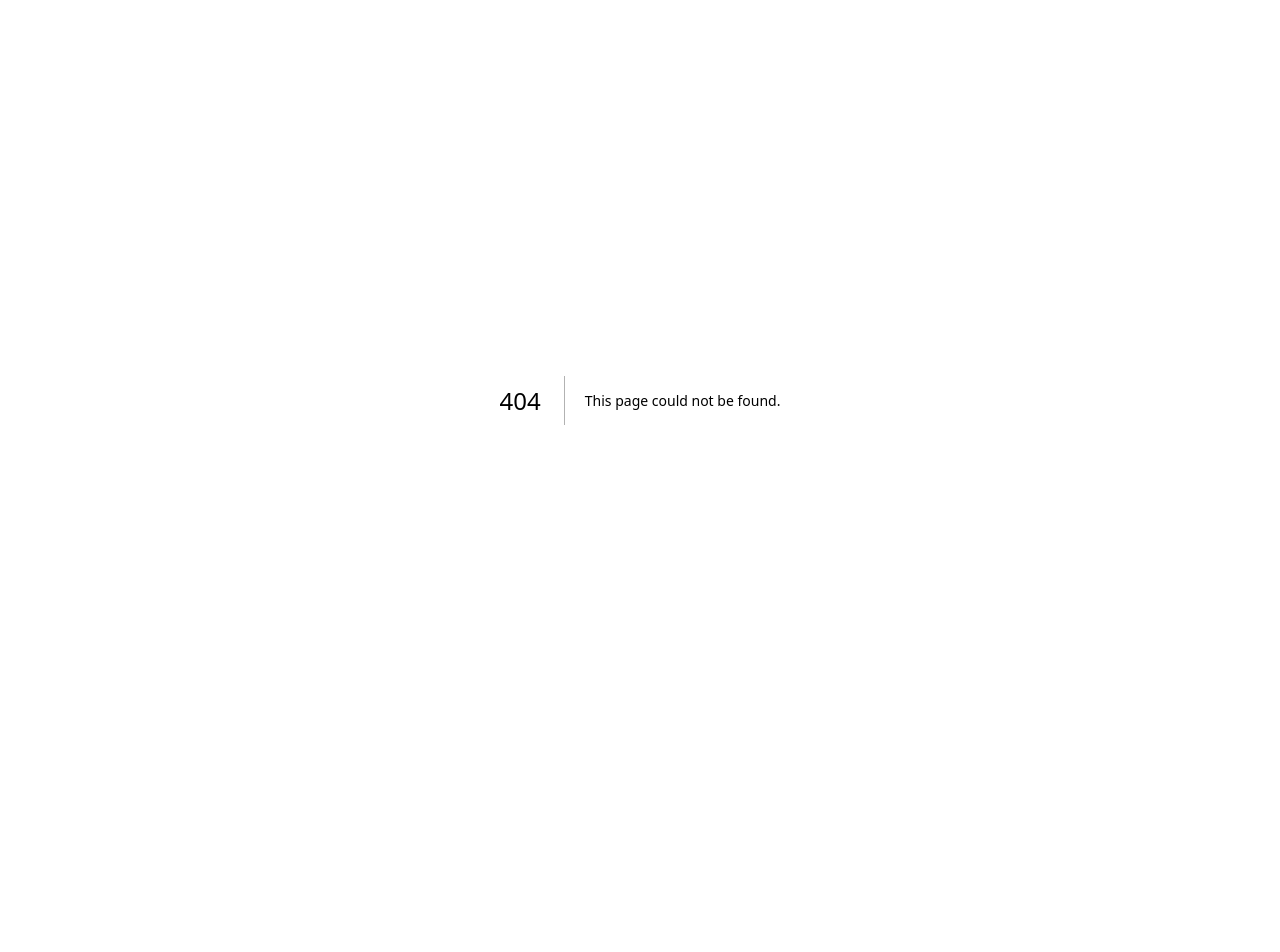
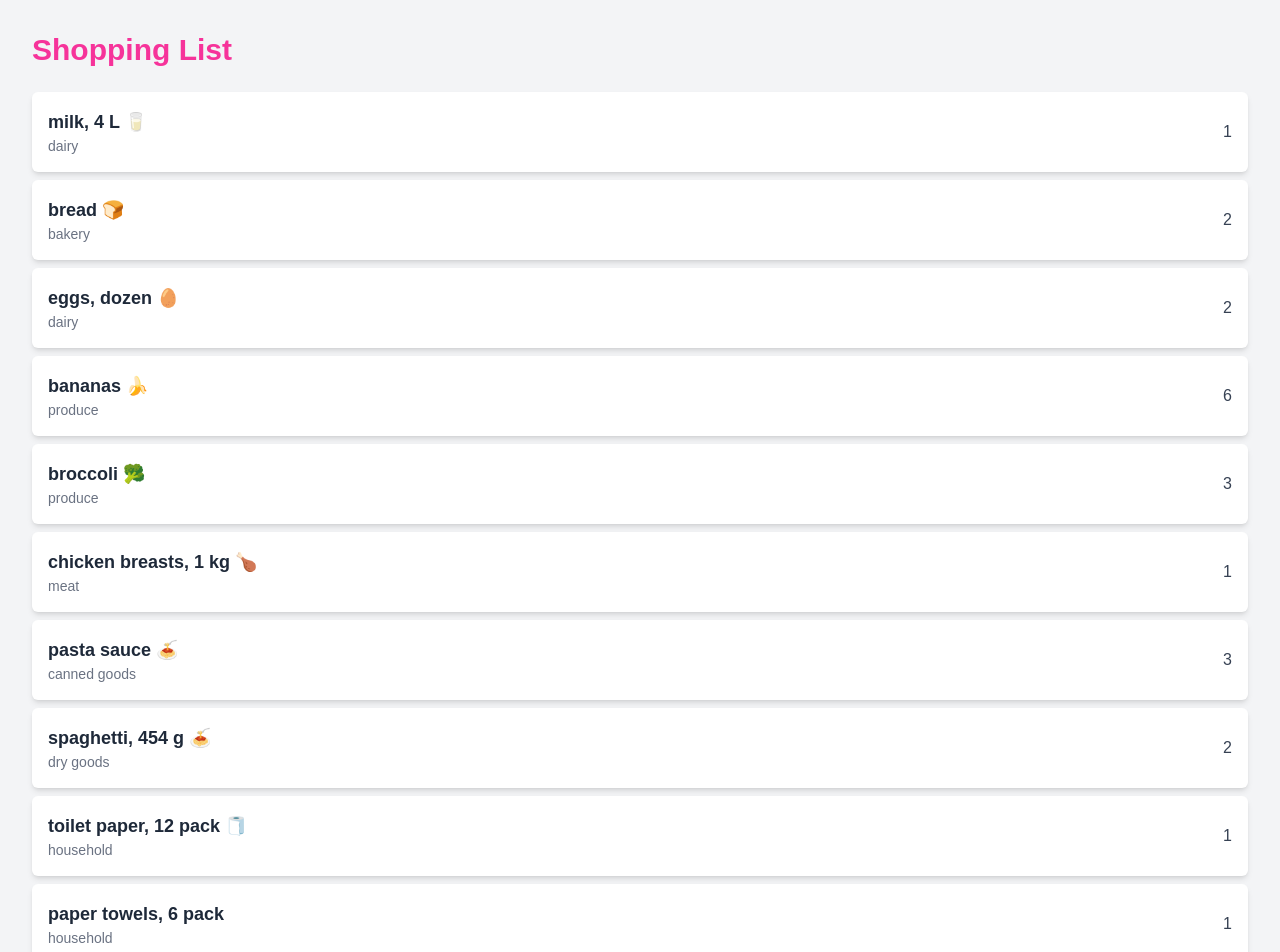
Before and after one commit to pinkandflowers/cprg306-assignments, a Next.js app: page /week-3 in a window 1280 px wide. Before the commit this address had no page. Shown: the top 952 px of the page. Before the commit the page ends 800 px from the top, so only its background shows below. Built offline with nearby package versions, Linux system fonts and the light colour scheme.

Commit message:
second push

```diff
--- a/app/page.tsx
+++ b/app/page.tsx
@@ -5,12 +5,19 @@ export default function assignments() {
         <h1 className="max-w-xs text-3xl font-semibold leading-10 tracking-tight text-black dark:text-zinc-50">
           CPRG 306: Web Development 2
         </h1>
-                {/* Link to Week 2 page */}
-                <a
+        {/* Link to Week 2 */}
+        <a
           href="/week-2"
-          className="text-blue-600 underline hover:text-blue-800 dark:text-blue-400"
+          className="text-pink-400 underline hover:text-pink-800 dark:text-pink-300"
         >
-          Click here to view Week 2
+          Week 2
+        </a>
+        {/* Link to Week 3 */}
+        <a
+          href="/week-3"
+          className="text-pink-400 underline hover:text-pink-800 dark:text-pink-300"
+        >
+          Week 3
         </a>
       </main>
     </div>
--- /dev/null
+++ b/app/week-3/item.list.tsx
@@ -0,0 +1,92 @@
+// item-list.tsx
+import React from "react";
+import Item from "@/app/week-3/item";
+
+// Define the shape of an item
+interface ItemData {
+  name: string;
+  quantity: number;
+  category: string;
+}
+
+// Functional component
+const ItemList: React.FC = () => {
+  // Item objects
+  const items: ItemData[] = [
+    {
+      name: "milk, 4 L 🥛",
+      quantity: 1,
+      category: "dairy",
+    },
+    {
+      name: "bread 🍞",
+      quantity: 2,
+      category: "bakery",
+    },
+    {
+      name: "eggs, dozen 🥚",
+      quantity: 2,
+      category: "dairy",
+    },
+    {
+      name: "bananas 🍌",
+      quantity: 6,
+      category: "produce",
+    },
+    {
+      name: "broccoli 🥦",
+      quantity: 3,
+      category: "produce",
+    },
+    {
+      name: "chicken breasts, 1 kg 🍗",
+      quantity: 1,
+      category: "meat",
+    },
+    {
+      name: "pasta sauce 🍝",
+      quantity: 3,
+      category: "canned goods",
+    },
+    {
+      name: "spaghetti, 454 g 🍝",
+      quantity: 2,
+      category: "dry goods",
+    },
+    {
+      name: "toilet paper, 12 pack 🧻",
+      quantity: 1,
+      category: "household",
+    },
+    {
+      name: "paper towels, 6 pack",
+      quantity: 1,
+      category: "household",
+    },
+    {
+      name: "dish soap 🍽️",
+      quantity: 1,
+      category: "household",
+    },
+    {
+      name: "hand soap 🧼",
+      quantity: 4,
+      category: "household",
+    },
+  ];
+
+  return (
+    <ul className="space-y-2">
+      {items.map((item, index) => (
+        <Item
+          key={index}
+          name={item.name}
+          quantity={item.quantity}
+          category={item.category}
+        />
+      ))}
+    </ul>
+  );
+};
+
+export default ItemList;
--- /dev/null
+++ b/app/week-3/item.tsx
@@ -0,0 +1,24 @@
+// item.tsx
+import React from "react";
+
+// Define the props interface
+interface ItemProps {
+  name: string;
+  quantity: number;
+  category: string;
+}
+
+// Functional component
+const Item: React.FC<ItemProps> = ({ name, quantity, category }) => {
+  return (
+    <li className="flex justify-between items-center bg-white shadow-md rounded-md p-4 mb-2 hover:bg-gray-50 transition">
+      <div className="flex flex-col">
+        <span className="font-semibold text-lg text-gray-800">{name}</span>
+        <span className="text-sm text-gray-500">{category}</span>
+      </div>
+      <span className="font-medium text-gray-700">{quantity}</span>
+    </li>
+  );
+};
+
+export default Item;
--- /dev/null
+++ b/app/week-3/page.tsx
@@ -0,0 +1,19 @@
+// app/page.tsx
+import ItemList from "./item.list";
+
+
+// Main page component
+
+
+
+export default function Page() {
+  return (
+    <main className="min-h-screen bg-gray-100 p-8">
+      <h1 className="text-3xl font-bold text-pink-500 mb-6">
+        Shopping List
+      </h1>
+
+      <ItemList />
+    </main>
+  );
+}
```
Also changed, not shown: 1 other file (tests, documents, lock files or other folders).
